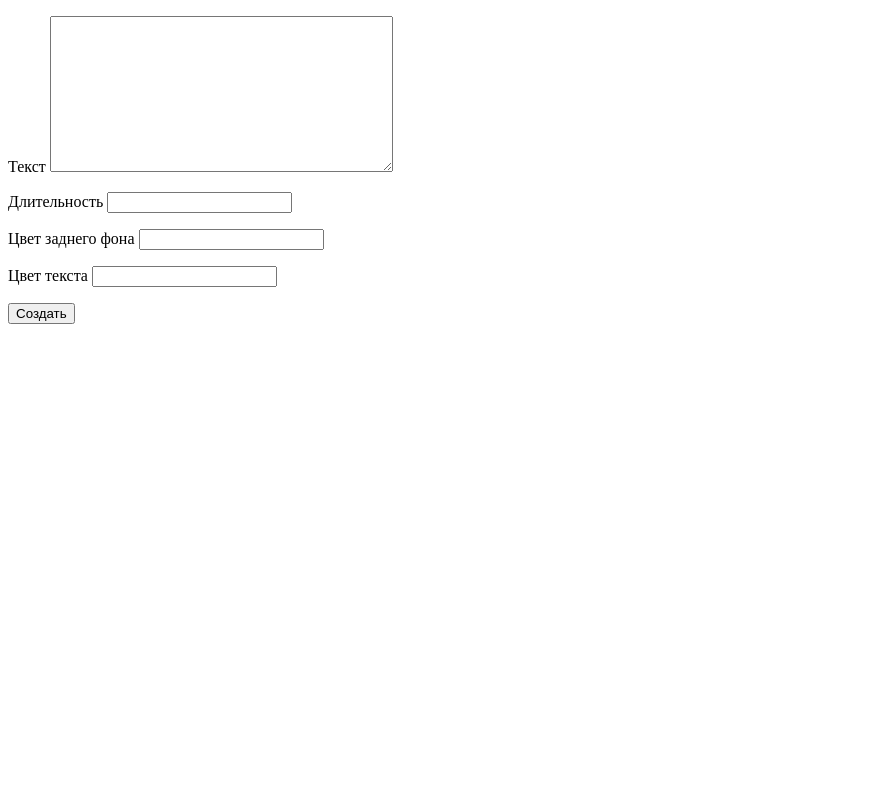
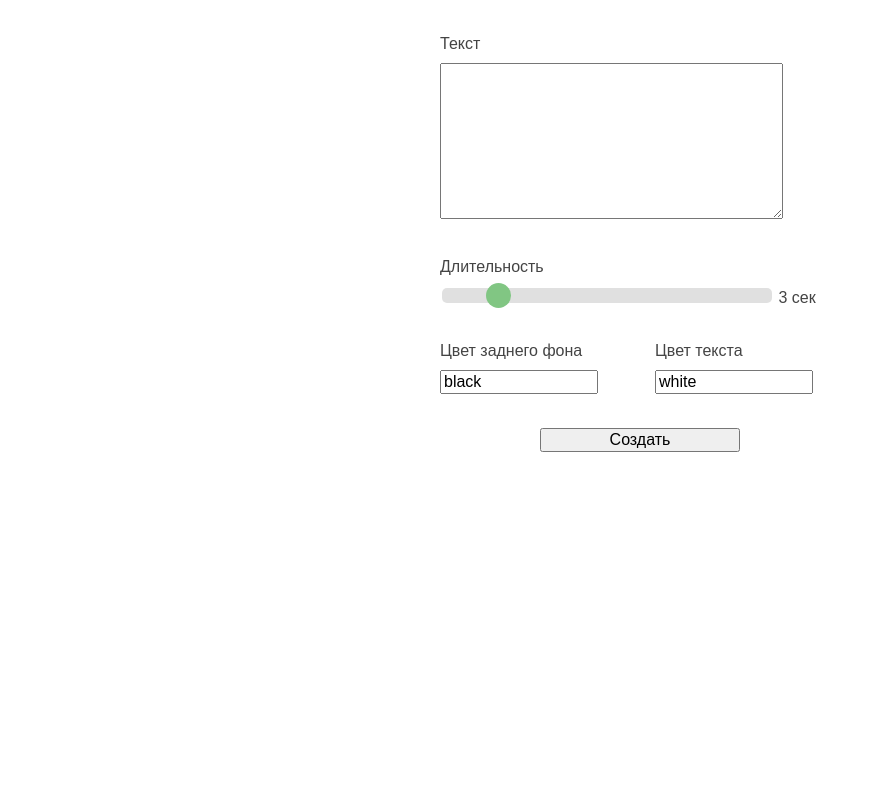
Before and after one commit to d0ggzi/ticker-python, a Django app: page / in a window 1280 px wide. Shown: the whole page, without its empty margins (0-871 px from the left). Run offline with Django 4.2, Linux system fonts and the light colour scheme.

Commit message:
added static files - design

```diff
--- a/djangoticker/djangoticker/settings.py
+++ b/djangoticker/djangoticker/settings.py
@@ -10,6 +10,7 @@ For the full list of settings and their values, see
 https://docs.djangoproject.com/en/4.2/ref/settings/
 """
 
+import os
 from pathlib import Path
 
 # Build paths inside the project like this: BASE_DIR / 'subdir'.
@@ -25,7 +26,7 @@ SECRET_KEY = 'django-insecure-tk-z4voh&%zhwiw_6&612uic&7#rp92+t&v^zgmg_e47$^q3f4
 # SECURITY WARNING: don't run with debug turned on in production!
 DEBUG = True
 
-ALLOWED_HOSTS = []
+ALLOWED_HOSTS = ['localhost', '127.0.0.1', '0.0.0.0']
 
 
 # Application definition
@@ -117,6 +118,7 @@ USE_TZ = True
 # https://docs.djangoproject.com/en/4.2/howto/static-files/
 
 STATIC_URL = 'static/'
+STATIC_ROOT = os.path.join(BASE_DIR, 'static')
 
 # Default primary key field type
 # https://docs.djangoproject.com/en/4.2/ref/settings/#default-auto-field
--- a/djangoticker/ticker/forms.py
+++ b/djangoticker/ticker/forms.py
@@ -10,6 +10,11 @@ class CreateVideoForm(forms.ModelForm):
     class Meta:
         model = Ticker
         fields = ['message', 'duration', 'bg_color', 'text_color']
+        widgets = {
+            'duration': forms.NumberInput(attrs={'type':'range', 'step': '1', 'min': '1', 'max': '15', 'class': 'slider', 'value': '3'}),
+            'bg_color': forms.TextInput(attrs={'class': 'form-input', 'value': 'black'}),
+            'text_color': forms.TextInput(attrs={'class': 'form-input', 'value': 'white'}),
+        }
 
 
     def clean_message(self):
--- /dev/null
+++ b/djangoticker/ticker/static/ticker/css/styles.css
@@ -0,0 +1,75 @@
+html, body {
+	font-family: 'Arial';
+	margin: 0;
+	padding: 0;
+	height: 100%;
+	width: 100%;
+	color: #444;
+    display: flex;
+    justify-content: center;
+}
+
+.content-text {
+    width: 400px;
+}
+
+.form-input {
+    width: 150px;
+    font-size: 16px;
+}
+
+.form-label {
+    display: inline-block;
+    min-width: 150px;
+    vertical-align: top;
+}
+
+.form-error ul {
+    list-style: none;
+    padding: 0;
+    color: #CC0000;
+}
+
+.form-button {
+    margin: 0 auto;
+    margin-top: 30px;
+    display: block;
+    min-width: 200px;
+    font-size: 16px;
+}
+
+P {
+    margin: 0;
+    margin-top: 35px;
+    margin-bottom: 10px;
+}
+
+.slider {
+    -webkit-appearance: none;
+    width: 330px;
+    height: 15px;
+    border-radius: 5px;
+    background: #d3d3d3;
+    outline: none;
+    opacity: 0.7;
+    -webkit-transition: .2s;
+    transition: opacity .2s;
+}
+
+.slider::-webkit-slider-thumb {
+    -webkit-appearance: none;
+    appearance: none;
+    width: 25px;
+    height: 25px;
+    border-radius: 50%;
+    background: #4CAF50;
+    cursor: pointer;
+}
+
+.slider::-moz-range-thumb {
+    width: 25px;
+    height: 25px;
+    border-radius: 50%;
+    background: #4CAF50;
+    cursor: pointer;
+}
--- /dev/null
+++ b/djangoticker/ticker/static/ticker/js/script.js
@@ -0,0 +1,7 @@
+var slider = document.getElementById("id_duration");
+var output = document.getElementById("output");
+output.innerHTML = slider.value + ' сек';
+
+slider.oninput = function() {
+    output.innerHTML = this.value + ' сек';
+}
--- a/djangoticker/ticker/templates/ticker/index.html
+++ b/djangoticker/ticker/templates/ticker/index.html
@@ -1,15 +1,16 @@
+{% load static %}
 <!doctype html>
 
 <html lang="ru">
 <head>
     <meta charset="utf-8">
     <meta name="viewport" content="width=device-width, initial-scale=1">
+    <link rel="stylesheet" href="{% static 'ticker/css/styles.css' %}" type="text/css">
 
     <title>{{ title }}</title>
 </head>
 
 <body>
-    <!-- Блок контента -->
 	<div class="content-text">
         {% block content %}
         <form action="{% url 'home' %}" method="post">
@@ -17,16 +18,35 @@
 
             <div class="form-error">{{ form.non_field_errors }}</div>
 
-            {% for f in form %}
-            <p><label class="form-label" for="{{ f.id_for_label}}">{{ f.label }}</label> {{ f }} </p>
-            <div class = "form-error"> {{ f.errors }} </div>
-            {% endfor %}
+            <p><label class="form-label" for="{{ form.message.id_for_label}}">{{ form.message.label }}</label></p>
+            {{ form.message }}
+            <div class = "form-error"> {{ form.message.errors }} </div>
 
-            <button type="submit">Создать</button>
+            <p><label class="form-label" for="{{ form.duration.id_for_label}}">{{ form.duration.label }}</label> </p>
+            {{ form.duration }}  <span id="output"></span>
+            <div class = "form-error"> {{ form.duration.errors }} </div>
+
+            <div style="width: 430px; display: inline-block;">
+                <div style="float: left; width: 50%">
+                    <p><label class="form-label" for="{{ form.bg_color.id_for_label}}">{{ form.bg_color.label }}</label> </p>
+                    {{ form.bg_color }}
+                </div>
+
+                <div style="float: right; width: 50%">
+                    <p><label class="form-label" for="{{ form.text_color.id_for_label}}">{{ form.text_color.label }}</label></p>
+                    {{ form.text_color }}
+                </div>
+            </div>
+
+            <div class = "form-error"> {{ form.bg_color.errors }} </div>
+            <div class = "form-error"> {{ form.text_color.errors }} </div>
+
+            <button type="submit" class="form-button">Создать</button>
         </form>
         {% endblock %}
     </div>
-    <!-- Конец блока контента -->
+
+    {% block extrascripts %}<script type="text/JavaScript" src="{%  static 'ticker/js/script.js' %}"></script>{% endblock %}
 
 </body>
 </html>
--- a/djangoticker/ticker/views.py
+++ b/djangoticker/ticker/views.py
@@ -5,7 +5,9 @@ from .forms import *
 from moviepy.editor import *
 import os
 import matplotlib.colors as mc
+import logging
 
+_logger = logging.getLogger(__name__)
 BASE_DIR = os.path.dirname(os.path.dirname(os.path.abspath(__file__)))
 screensize=(100, 100)
 
@@ -13,17 +15,20 @@ def ticker(message, duration=3, bg_color="black", text_color="white"):
     try:
         txtClip = TextClip(message, color=text_color, font="PT Mono",
                         kerning = -5, fontsize=80, bg_color=bg_color)
-        speed = (len(message)-3)/duration * 33
+        speed = (len(message)-3)/duration * 35
         txtClip = txtClip.set_position(lambda t: (-speed*t, 0))
         bg_color = [el*255 for el in mc.to_rgb(bg_color)]
         cvc = CompositeVideoClip( [txtClip], size=screensize, bg_color=bg_color).set_duration(duration)
+
+        if not os.path.exists(BASE_DIR+"/video"):
+            os.makedirs(BASE_DIR+"/video")
 
         filename = datetime.strftime(datetime.now(), '%Y-%m-%d-%H-%M-%S')
         cvc.write_videofile(os.path.join(BASE_DIR+"/video",filename) + '.avi',fps=25,codec='mpeg4')
 
         return filename
     except Exception as e:
-        print(e)
+        _logger.info(e)
 
 
 def index(request):
--- a/main.py
+++ b/main.py
@@ -6,7 +6,7 @@ def ticker(message, duration=3, bg_color="black", text_color="white", screensize
     try:
         txtClip = TextClip(message, color=text_color, font="PT Mono",
                         kerning = -5, fontsize=80, bg_color=bg_color)
-        speed = (len(message)-3)/duration * 30
+        speed = (len(message)-3)/duration * 35
         txtClip = txtClip.set_position(lambda t: (-speed*t, 0))
         bg_color = [el*255 for el in mc.to_rgb(bg_color)]
         cvc = CompositeVideoClip( [txtClip], size=screensize, bg_color=bg_color).set_duration(duration)
```
Also changed, not shown: djangoticker/docker-compose.yml (added, +8 -0 lines), djangoticker/requirements.txt (added, +31 -0 lines), djangoticker/db.sqlite3, 4 other files.
